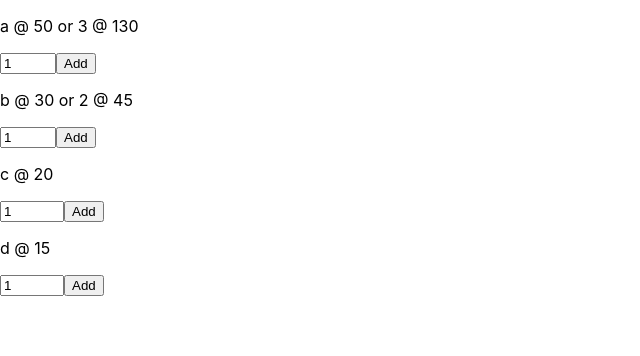
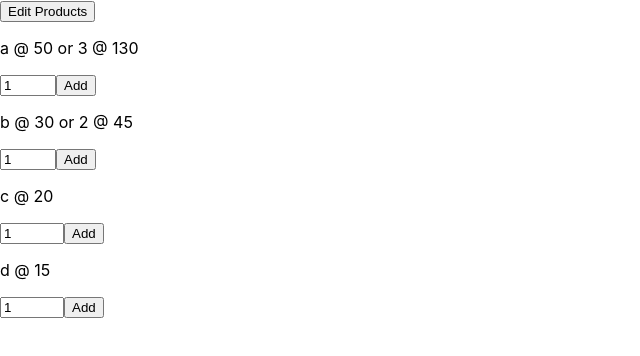
Before and after one commit to DatKyle/checkout_kata, a React (Create React App) app: page / in a window 1280 px wide. Shown: the top 356 px of the page, without its empty margins (0-640 px from the left). Built offline with nearby package versions, Linux system fonts and the light colour scheme.

Commit message:
Added edit product button when basket is empty

```diff
--- a/src/components/product/list-products.jsx
+++ b/src/components/product/list-products.jsx
@@ -2,11 +2,14 @@ import { useEffect, useState } from 'react';
 
 import { getAll } from '../../services/products.service';
 
+import { useBasket } from '../basket/basket.context';
 
 import { Product } from './produst';
 
 export function ProductList() {
+    const { basket } = useBasket()
     const [products, setProducts] = useState([]);
+    const [editProducts, setEditProducts] = useState(false);
 
     useEffect(() => {
         const allProducts = getAll();
@@ -14,11 +17,26 @@ export function ProductList() {
         setProducts(allProducts);
     }, []);
 
+    const basketIsEmpty = basket.length;
+
+    function toggelEditProducts() {
+        setEditProducts(!editProducts);
+    }
+
     return (
         <>
-            {products && products.length > 0 ?
-                products.map((product) => <Product key={product.id} product={product} />)
-                : null}
+            {   /* edit product button */
+                !basketIsEmpty ? <button onClick={() => setEditProducts(!editProducts)}>
+                    {editProducts ? "Checkout" : "Edit Products"}
+                </button >
+                    : null
+            }
+
+            {   /* display all the products */
+                !editProducts && products && products.length > 0 ?
+                    products.map((product) => <Product key={product.id} product={product} />)
+                    : null
+            }
         </>
     );
 }
```
